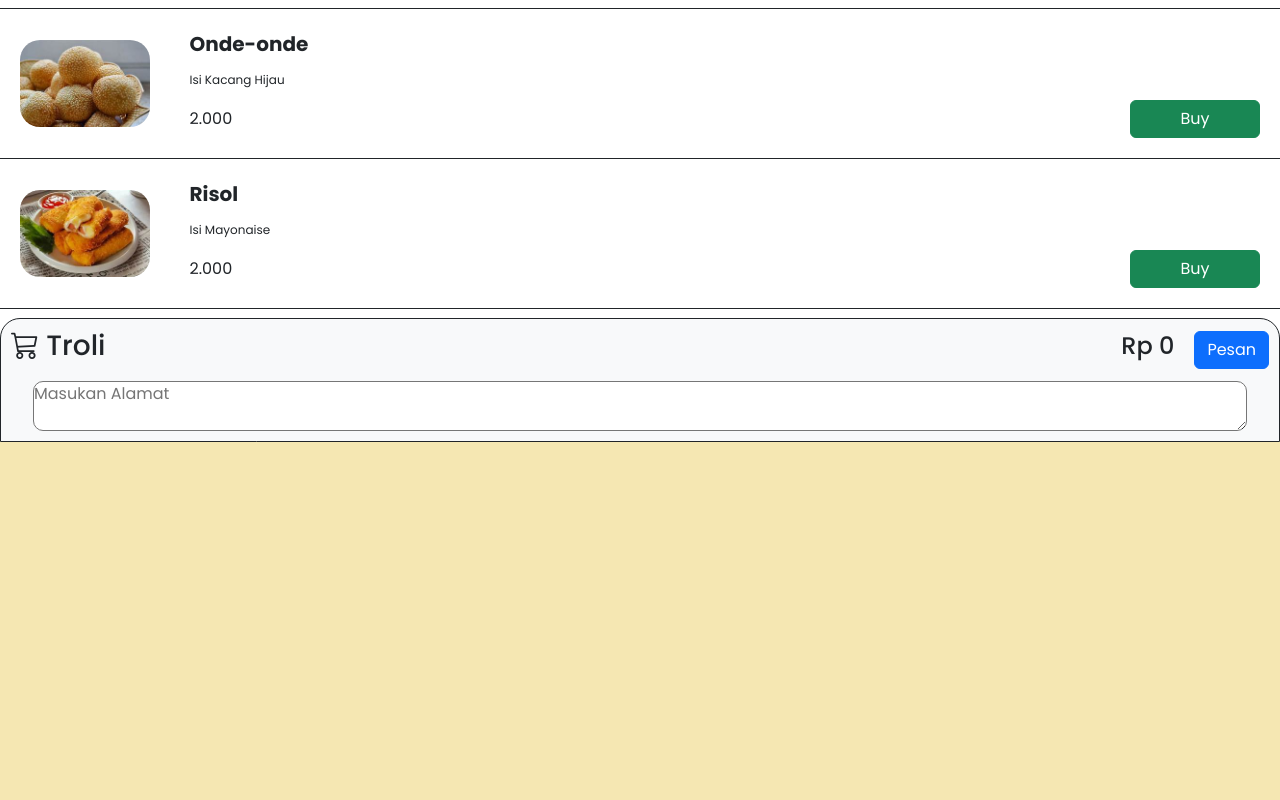
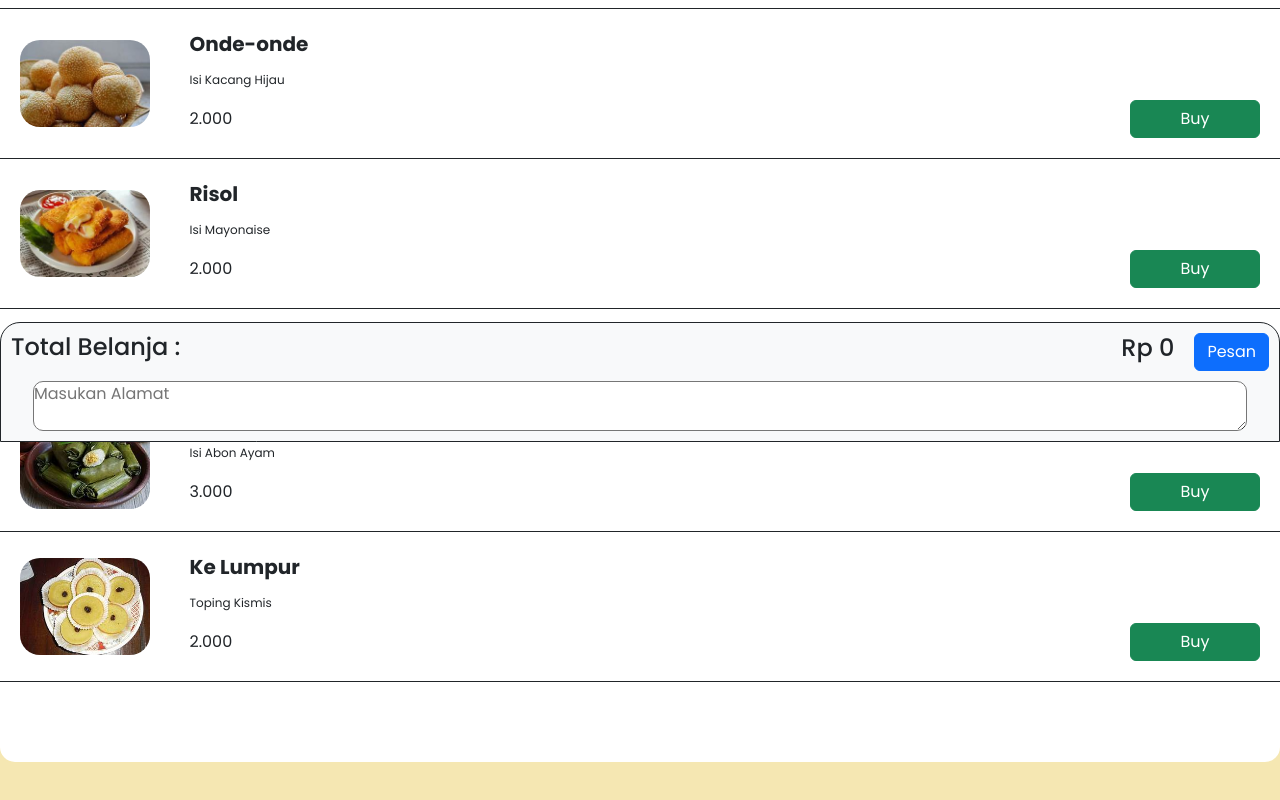
Before and after one commit to huoby28/public, a plain HTML site: page index.html in a window 1280 px wide. Shown: the part 358-1158 px from the top of the page. Before the commit the page ends 922 px from the top, so only its background shows below. Drawn offline with nearby package versions, Linux system fonts and the light colour scheme.

Commit message:
Update index.html

```diff
--- a/index.html
+++ b/index.html
@@ -167,11 +167,61 @@
                 </div>
             </div>
         </div>
+
+        <div class="menu-category">
+            <div class="cat-title">Cathering</div>
+            <div class="cat-info">Minimum Pemesanan 20</div>
+        </div>
+        <div class="r-card">
+            <div class="image-menu">
+                <img src="image/th (3).jpeg" alt="bakpao">
+            </div>
+            <div class="info-menu">
+                <div class="menu-title">
+                    <b>Lemper</b>
+                </div>
+                <div class="deskripsi-menu">
+                    Isi Abon Ayam
+                </div>
+                <div class="price-menu">
+                    3.000
+                    <button class="btn btn-success buy-btn">Buy</button>
+                    <div class="menu-action" style="display: none;">
+                        <button class="btn btn-danger decrease-btn">-</button>
+                        <div class="jumlah"><b>0</b></div>
+                        <button class="btn btn-primary increase-btn">+</button>
+                    </div>
+                </div>
+            </div>
+        </div>
+
+        <div class="r-card">
+            <div class="image-menu">
+                <img src="image/th (2).jpeg" alt="onde-onde">
+            </div>
+            <div class="info-menu">
+                <div class="menu-title">
+                    <b>Ke Lumpur</b>
+                </div>
+                <div class="deskripsi-menu">
+                    Toping Kismis
+                </div>
+                <div class="price-menu">
+                    2.000
+                    <button class="btn btn-success buy-btn">Buy</button>
+                    <div class="menu-action" style="display: none;">
+                        <button class="btn btn-danger decrease-btn">-</button>
+                        <div class="jumlah"><b>0</b></div>
+                        <button class="btn btn-primary increase-btn">+</button>
+                    </div>
+                </div>
+            </div>
+        </div>
     </div>
 
     <div class="r-footer bg-light">
         <div class="footer-title">
-            <h3><i class="bi bi-cart3"></i> Troli</h3>
+            <h4>Total Belanja :</h4>
             <div class="pesan">
                 <h4 id="total-price">Rp 0</h4>
                 <button class="btn btn-primary" id="pesan-btn">
```
